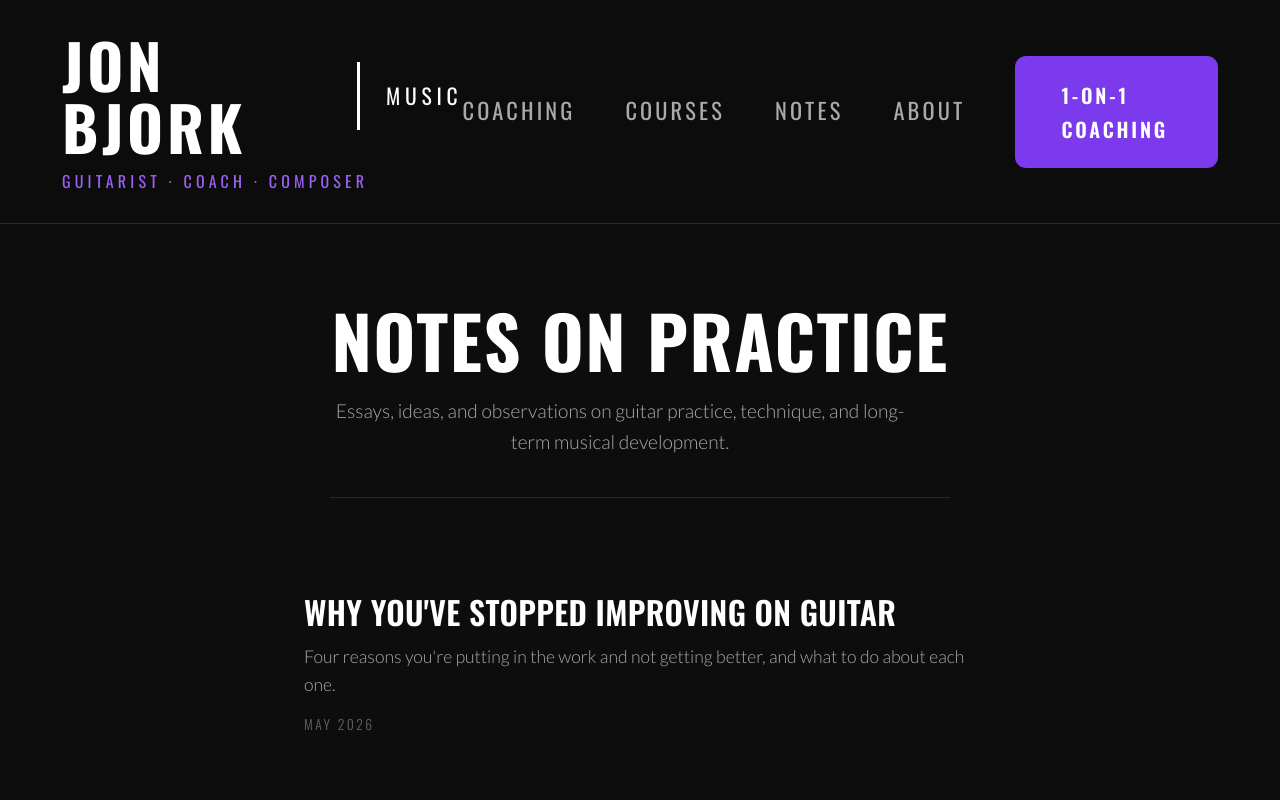
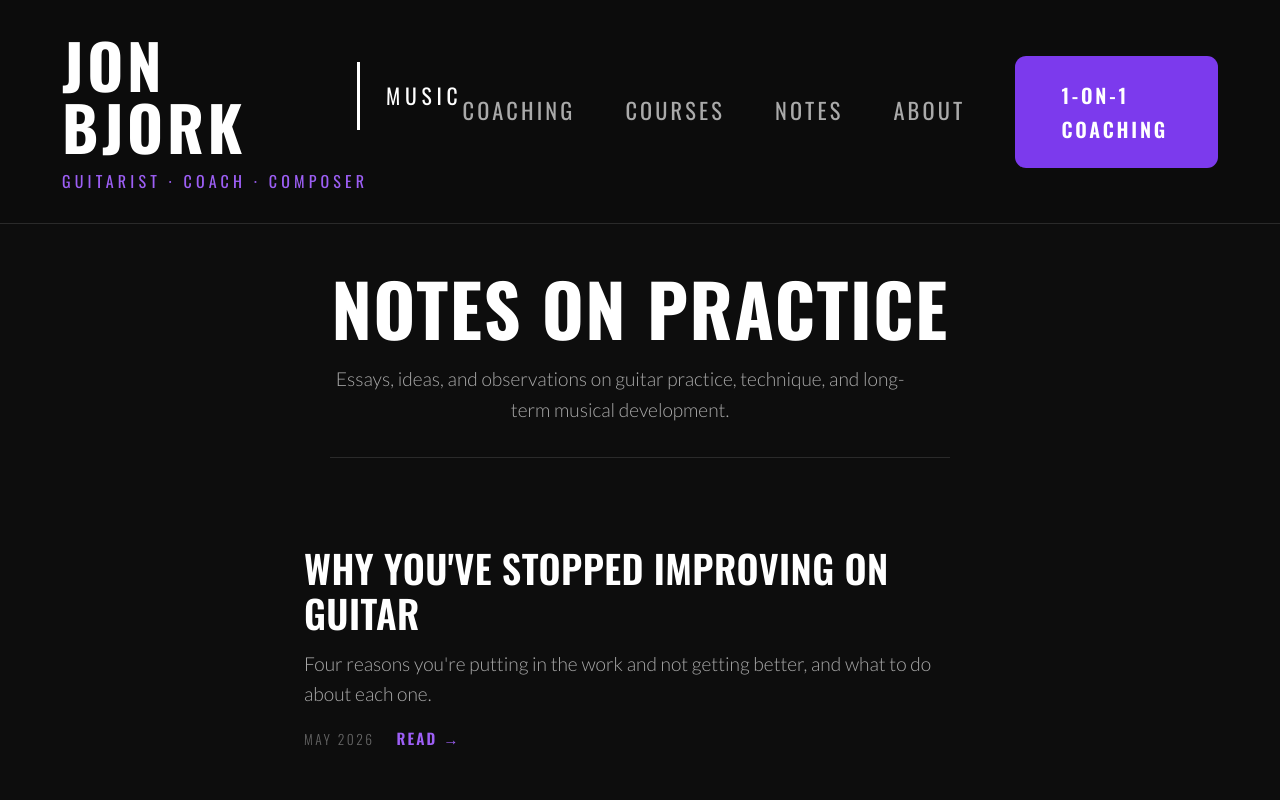
Before and after one commit to JonBjork/jonbjorkmusic, an Eleventy site: page notes/src/index.njk in a window 1280 px wide. Shown: the top 800 px of the page. Built offline with nearby package versions, Linux system fonts and the light colour scheme; Eleventy itself is replaced by a stand-in of ours; files that its build step writes are made by us from their sources.

Commit message:
new note

```diff
--- a/notes/src/_includes/base.njk
+++ b/notes/src/_includes/base.njk
@@ -21,18 +21,21 @@
 <link href="https://fonts.googleapis.com/css2?family=Oswald:wght@300;400;500;600;700&family=Lato:ital,wght@0,300;0,400;0,700;1,300&display=swap" rel="stylesheet">
 <link rel="stylesheet" href="/styles.css">
 <style>
-  .notes-wrap { max-width: 720px; margin: 0 auto; padding: 80px 24px 96px; }
-  .notes-header { margin-bottom: 64px; padding-bottom: 40px; border-bottom: 1px solid var(--border); }
+  .notes-wrap { max-width: 720px; margin: 0 auto; padding: 48px 24px 72px; }
+  .notes-header { margin-bottom: 48px; padding-bottom: 32px; border-bottom: 1px solid var(--border); }
   .notes-header h1 { font-family: 'Oswald', sans-serif; font-weight: 700; font-size: clamp(2.8rem, 7vw, 4.5rem); letter-spacing: 0.02em; text-transform: uppercase; line-height: 1.0; color: var(--white); margin-bottom: 20px; }
   .notes-header p { font-size: 1.2rem; color: var(--muted); line-height: 1.6; max-width: 580px; }
   .notes-list { list-style: none; }
-  .notes-list-item { padding: 32px 0; border-bottom: 1px solid var(--border); }
+  .notes-list-item { padding: 40px 0; border-bottom: 1px solid var(--border); }
   .notes-list-item:last-child { border-bottom: none; }
   .notes-list-item a { text-decoration: none; display: block; transition: opacity 0.2s; }
-  .notes-list-item a:hover { opacity: 0.85; }
-  .notes-list-item h2 { font-family: 'Oswald', sans-serif; font-weight: 600; font-size: clamp(1.5rem, 3.5vw, 2rem); letter-spacing: 0.01em; text-transform: uppercase; line-height: 1.15; color: var(--white); margin-bottom: 12px; }
-  .notes-list-item p { font-size: 1.1rem; color: var(--muted); line-height: 1.6; margin-bottom: 10px; }
+  .notes-list-item a:hover { opacity: 0.92; }
+  .notes-list-item h2 { font-family: 'Oswald', sans-serif; font-weight: 600; font-size: clamp(1.75rem, 4vw, 2.4rem); letter-spacing: 0.01em; text-transform: uppercase; line-height: 1.15; color: var(--white); margin-bottom: 14px; }
+  .notes-list-item p { font-size: 1.2rem; color: var(--muted); line-height: 1.6; margin-bottom: 16px; }
+  .notes-list-foot { display: flex; align-items: center; gap: 22px; }
   .notes-list-item .meta { font-family: 'Oswald', sans-serif; font-size: 0.85rem; letter-spacing: 0.18em; text-transform: uppercase; color: var(--dim); }
+  .notes-list-read { font-family: 'Oswald', sans-serif; font-weight: 600; font-size: 0.95rem; letter-spacing: 0.14em; text-transform: uppercase; color: var(--purple-lt); display: inline-flex; align-items: center; gap: 8px; transition: gap 0.2s; }
+  .notes-list-item a:hover .notes-list-read { gap: 14px; }
   .essay-header { margin-bottom: 56px; padding-bottom: 40px; border-bottom: 1px solid var(--border); }
   .essay-eyebrow { font-family: 'Oswald', sans-serif; font-weight: 400; font-size: 1.05rem; letter-spacing: 0.28em; text-transform: uppercase; color: var(--purple-lt); display: block; margin-bottom: 24px; }
   .essay-eyebrow a { color: inherit; text-decoration: none; transition: color 0.2s; }
--- a/notes/src/index.njk
+++ b/notes/src/index.njk
@@ -14,7 +14,10 @@ permalink: /notes/
     <a href="{{ essay.url }}">
       <h2>{{ essay.data.title }}</h2>
       {% if essay.data.summary %}<p>{{ essay.data.summary }}</p>{% endif %}
-      <span class="meta">{{ essay.date | monthYear }}</span>
+      <div class="notes-list-foot">
+        <span class="meta">{{ essay.date | monthYear }}</span>
+        <span class="notes-list-read">Read &#8594;</span>
+      </div>
     </a>
   </li>
   {% endfor %}
```
